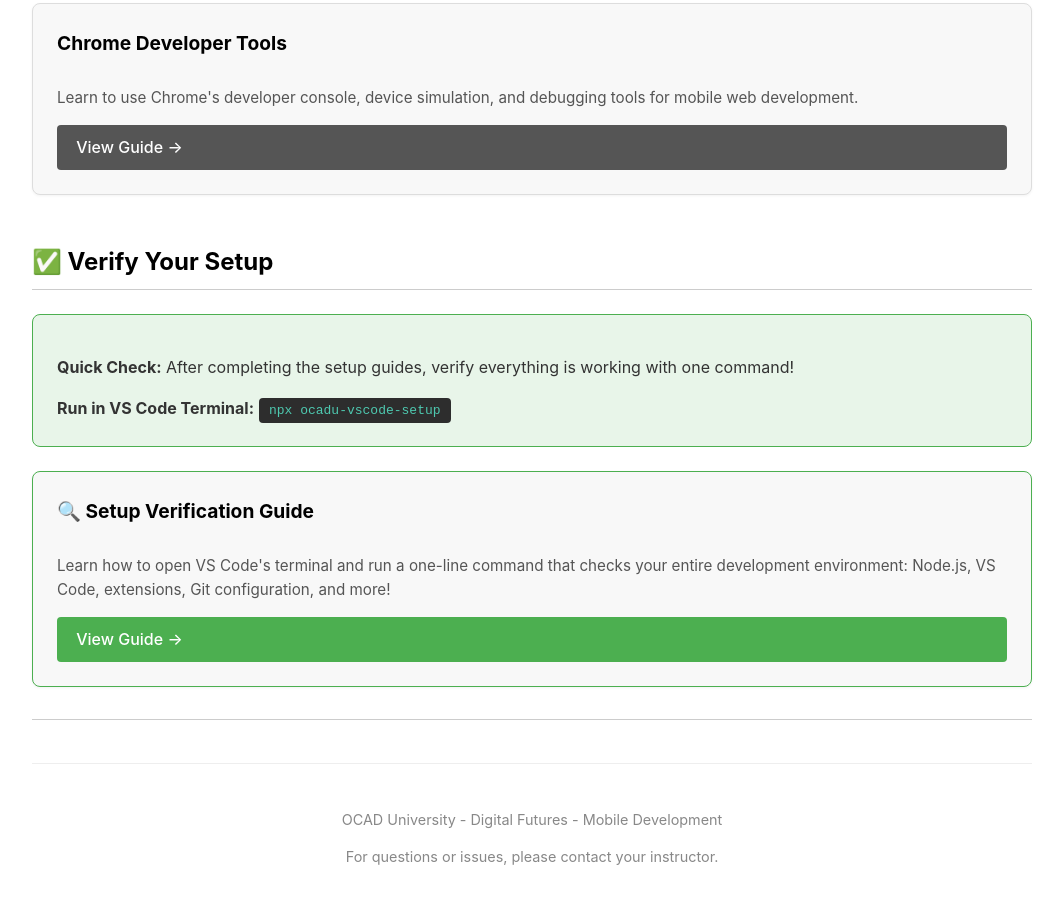
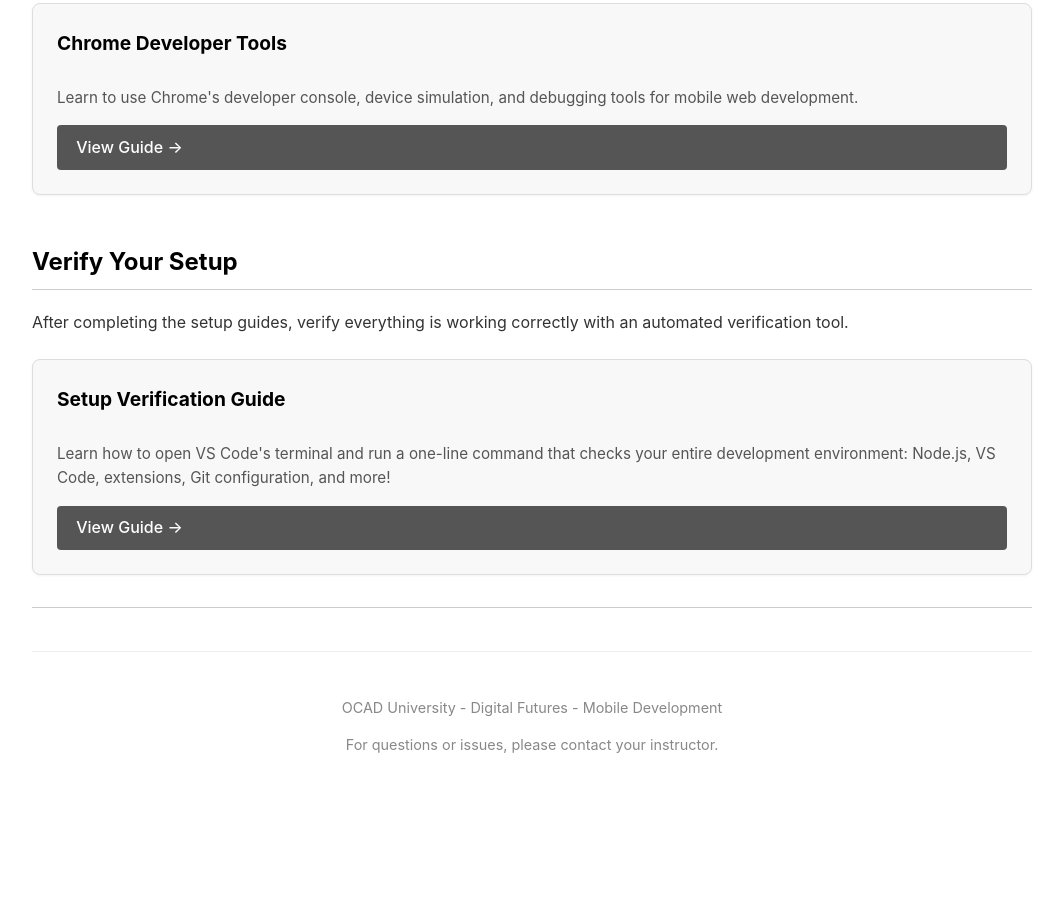
Before and after one commit to DigitalFuturesOCADU/vsCodeSetup, a plain HTML site: page guide/index.html in a window 1280 px wide. Shown: the part 1184-2086 px from the top of the page, without its empty margins (108-1171 px from the left). After the commit the page ends 1975 px from the top, so only its background shows below. Drawn offline with Linux system fonts and the light colour scheme.

Commit message:
color fix

```diff
--- a/guide/index.html
+++ b/guide/index.html
@@ -201,17 +201,14 @@
         </div>
     </div>
 
-    <h2>✅ Verify Your Setup</h2>
-    <div class="intro" style="background-color: #e8f5e9; border-color: #4caf50;">
-        <p><strong>Quick Check:</strong> After completing the setup guides, verify everything is working with one command!</p>
-        <p style="margin-bottom: 0;"><strong>Run in VS Code Terminal:</strong> <code style="background-color: #2d2d2d; color: #4ec9b0; padding: 0.4em 0.8em; border-radius: 4px;">npx ocadu-vscode-setup</code></p>
-    </div>
+    <h2>Verify Your Setup</h2>
+    <p>After completing the setup guides, verify everything is working correctly with an automated verification tool.</p>
 
     <div class="guide-grid">
-        <div class="guide-card" style="border-color: #4caf50;">
-            <h3>🔍 Setup Verification Guide</h3>
+        <div class="guide-card">
+            <h3>Setup Verification Guide</h3>
             <p>Learn how to open VS Code's terminal and run a one-line command that checks your entire development environment: Node.js, VS Code, extensions, Git configuration, and more!</p>
-            <a href="checkSetup.html" class="guide-link" style="background-color: #4caf50;">View Guide →</a>
+            <a href="checkSetup.html" class="guide-link">View Guide →</a>
         </div>
     </div>
 
```
